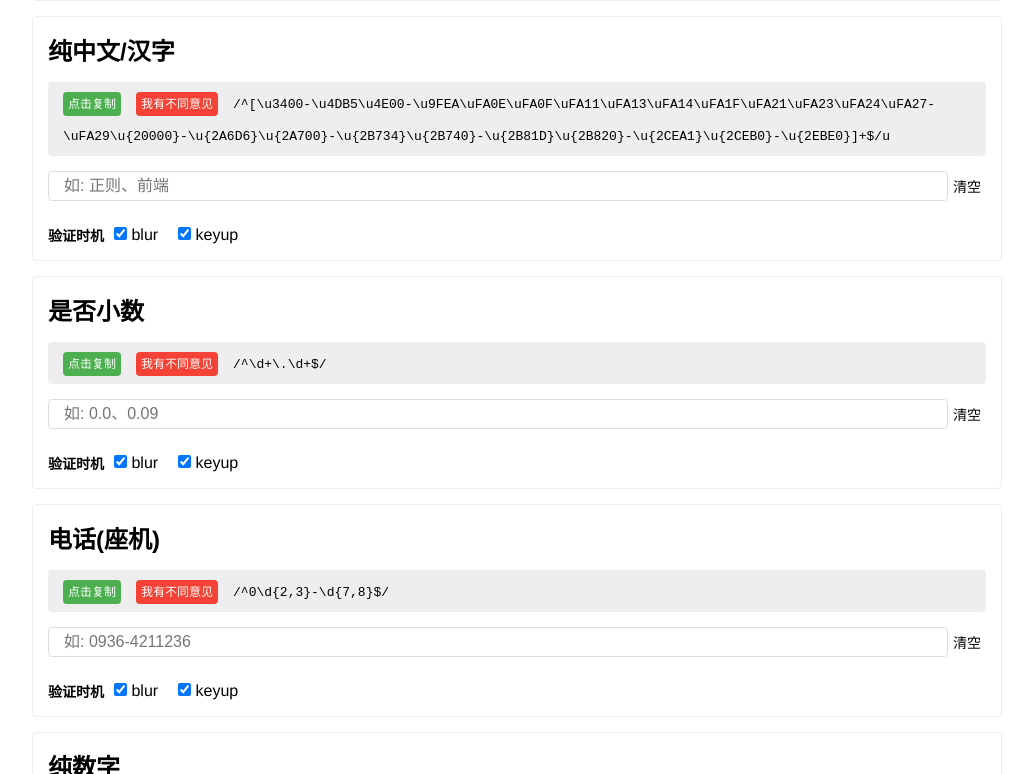
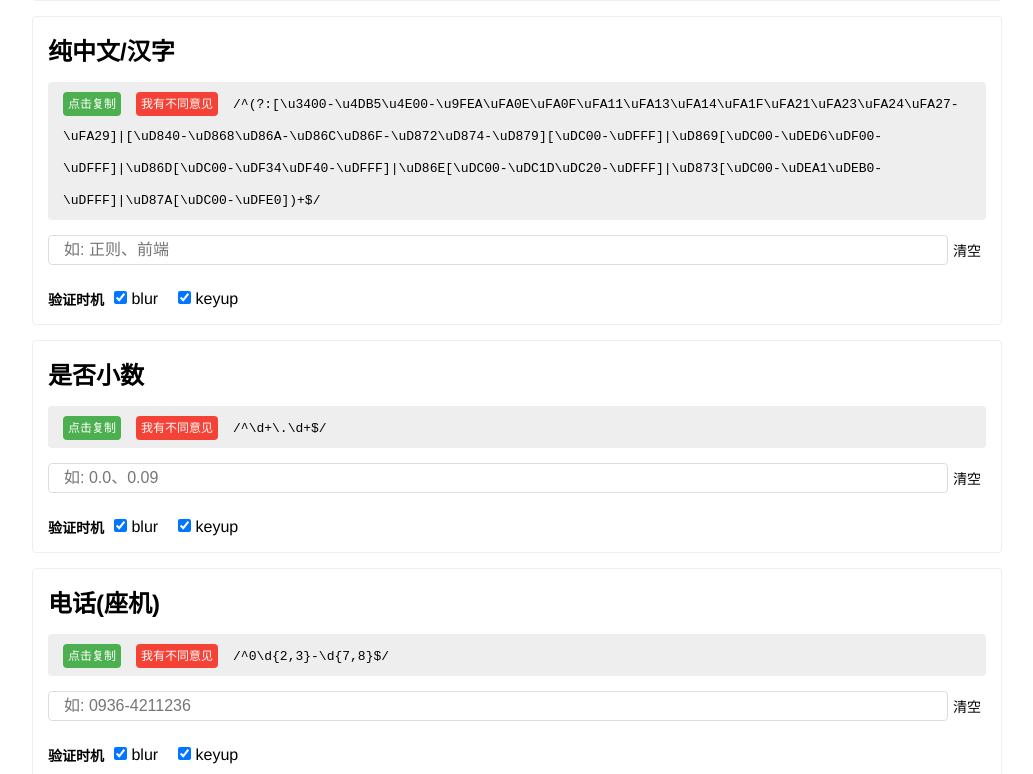
Before and after one commit to Saint-Prince/any-rule, a Vue app: page / in a window 1280 px wide. Shown: the part 7306-8080 px from the top of the page, without its empty margins (123-1156 px from the left). Built offline with nearby package versions, Linux system fonts and the light colour scheme.

Commit message:
fix: 修改"中文和数字"正则

```diff
--- a/src/RULES.js
+++ b/src/RULES.js
@@ -152,7 +152,7 @@ module.exports = [{
     {
         title: '纯中文/汉字',
         // rule: /^[\u4E00-\u9FA5]+$/,
-        rule: /^[\u3400-\u4DB5\u4E00-\u9FEA\uFA0E\uFA0F\uFA11\uFA13\uFA14\uFA1F\uFA21\uFA23\uFA24\uFA27-\uFA29\u{20000}-\u{2A6D6}\u{2A700}-\u{2B734}\u{2B740}-\u{2B81D}\u{2B820}-\u{2CEA1}\u{2CEB0}-\u{2EBE0}]+$/u,
+        rule: /^(?:[\u3400-\u4DB5\u4E00-\u9FEA\uFA0E\uFA0F\uFA11\uFA13\uFA14\uFA1F\uFA21\uFA23\uFA24\uFA27-\uFA29]|[\uD840-\uD868\uD86A-\uD86C\uD86F-\uD872\uD874-\uD879][\uDC00-\uDFFF]|\uD869[\uDC00-\uDED6\uDF00-\uDFFF]|\uD86D[\uDC00-\uDF34\uDF40-\uDFFF]|\uD86E[\uDC00-\uDC1D\uDC20-\uDFFF]|\uD873[\uDC00-\uDEA1\uDEB0-\uDFFF]|\uD87A[\uDC00-\uDFE0])+$/,
         example: '如: 正则、前端'
     },
     {
@@ -237,7 +237,7 @@ module.exports = [{
     },
     {
         title: '只包含中文和数字',
-        rule: /^(([\u4E00-\u9FA5])|(\d))+$/,
+        rule: /^((?:[\u3400-\u4DB5\u4E00-\u9FEA\uFA0E\uFA0F\uFA11\uFA13\uFA14\uFA1F\uFA21\uFA23\uFA24\uFA27-\uFA29]|[\uD840-\uD868\uD86A-\uD86C\uD86F-\uD872\uD874-\uD879][\uDC00-\uDFFF]|\uD869[\uDC00-\uDED6\uDF00-\uDFFF]|\uD86D[\uDC00-\uDF34\uDF40-\uDFFF]|\uD86E[\uDC00-\uDC1D\uDC20-\uDFFF]|\uD873[\uDC00-\uDEA1\uDEB0-\uDFFF]|\uD87A[\uDC00-\uDFE0])|(\d))+$/,
         example: '如: 哈哈哈、你好6啊'
     },
     {
```
